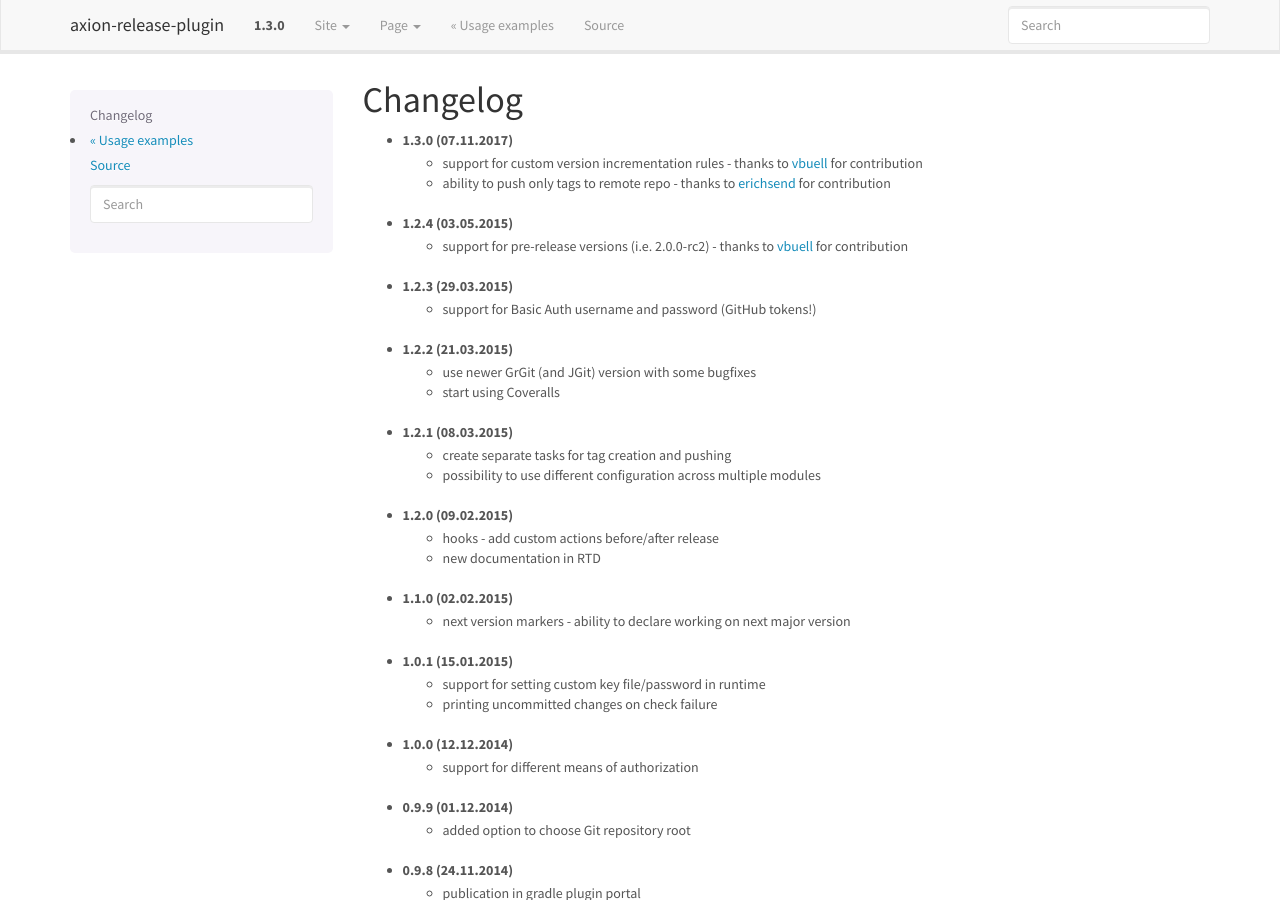
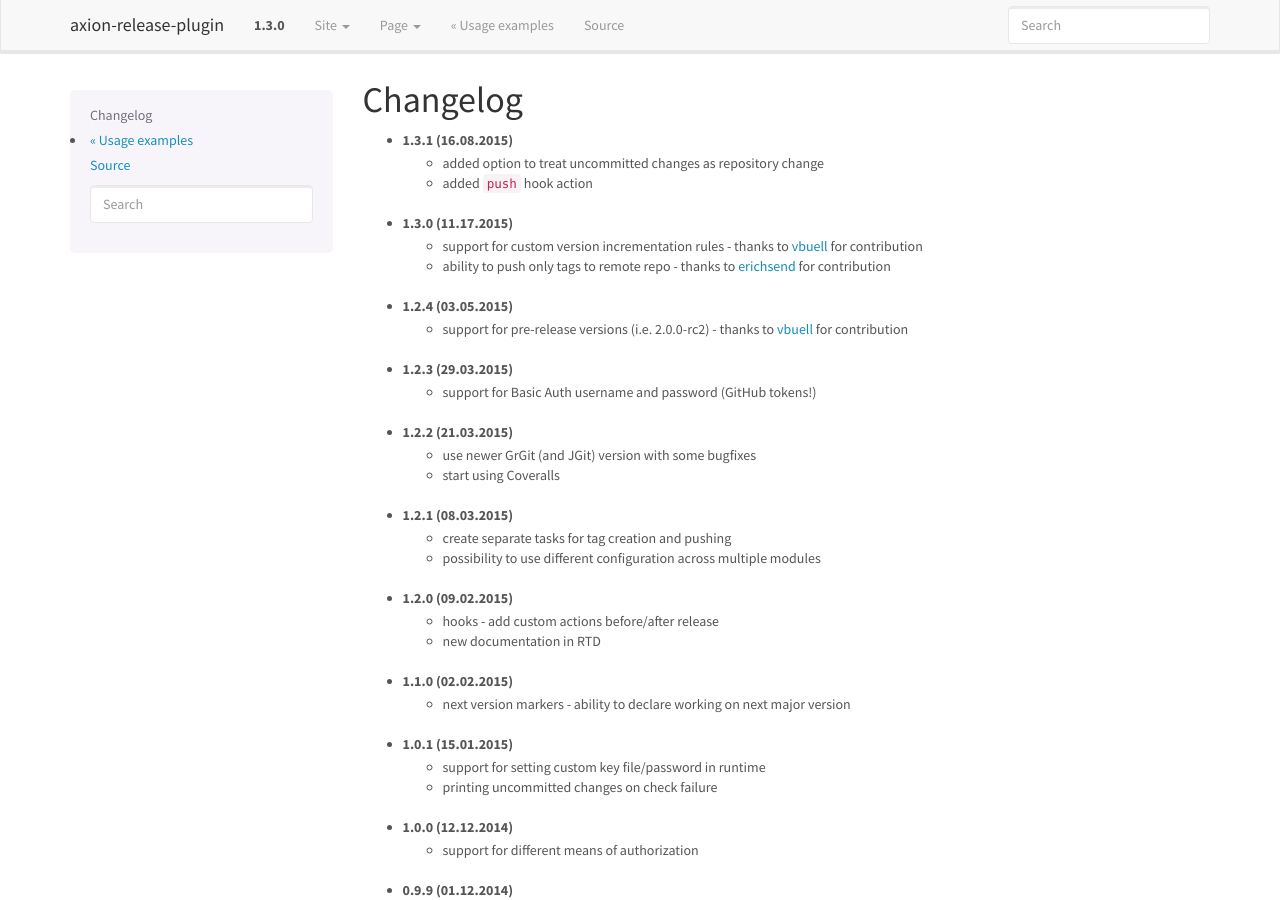
Before and after one commit to allegro/axion-release-plugin, a Sphinx documentation site: the page built from docs/changelog.rst, in a window 1280 px wide and 900 px high. Built offline with Sphinx 7.4.7, drawn with Linux system fonts in a browser that asks for light colours.

Commit message:
preparing to release - changelog

```diff
--- a/docs/changelog.rst
+++ b/docs/changelog.rst
@@ -1,6 +1,10 @@
 Changelog
 =========
-* **1.3.0** (07.11.2017)
+
+* **1.3.1** (16.08.2015)
+    * added option to treat uncommitted changes as repository change
+    * added ``push`` hook action
+* **1.3.0** (11.17.2015)
     * support for custom version incrementation rules - thanks to `vbuell <https://github.com/vbuell>`_ for contribution
     * ability to push only tags to remote repo - thanks to `erichsend <https://github.com/erichsend>`_ for contribution
 * **1.2.4** (03.05.2015)
```
